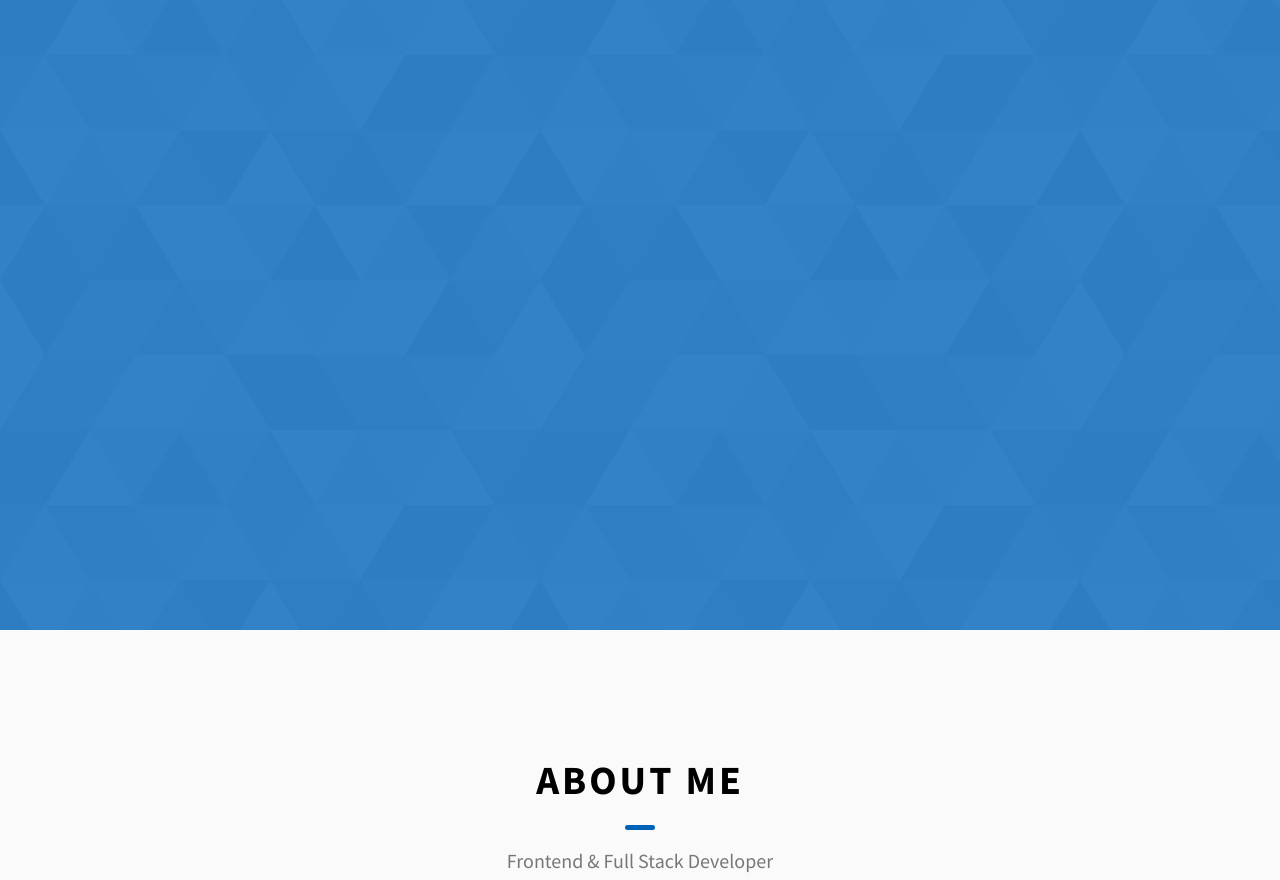
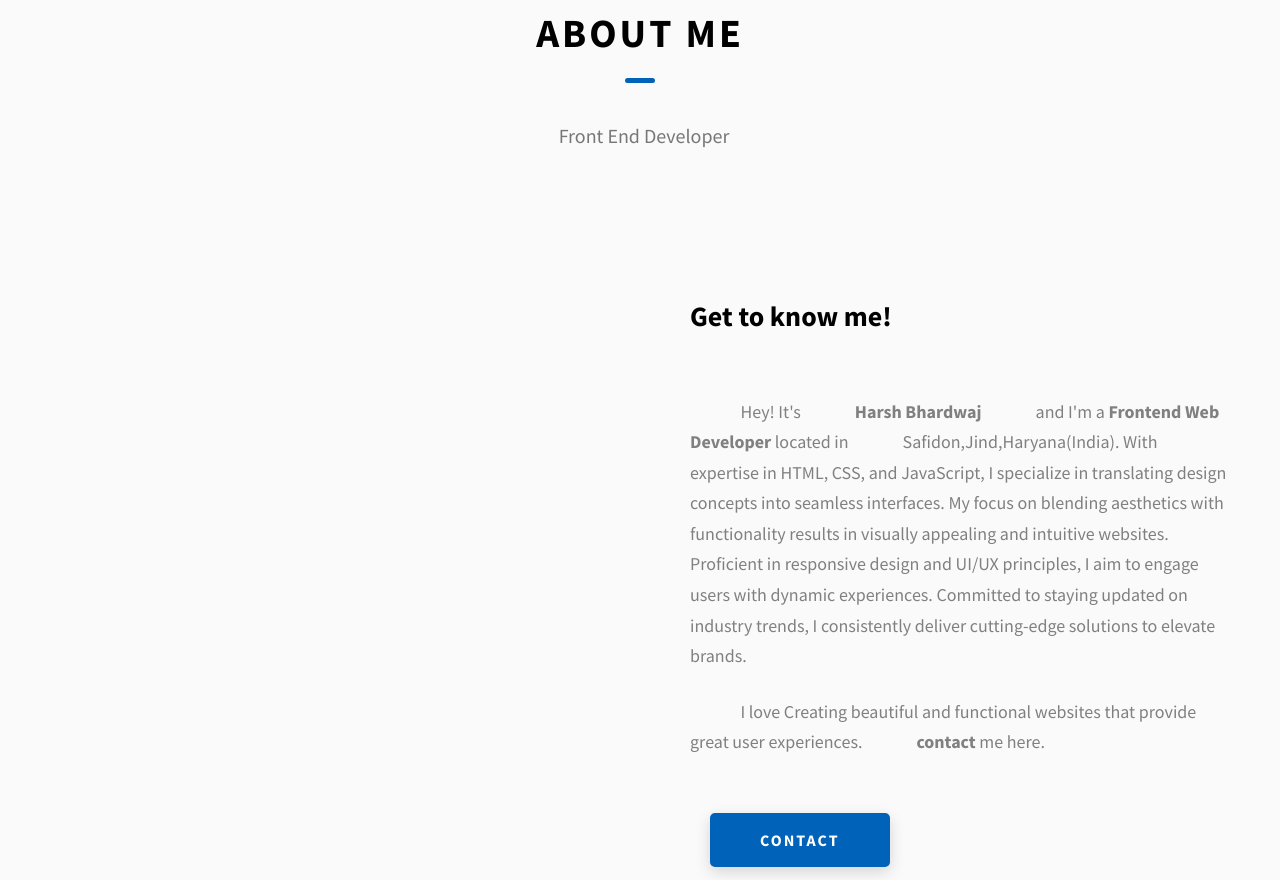
Before and after one commit to Harshsfd/Portfolio, a website: page index.html in a window 1280 px wide. Shown: the part 1000-1880 px from the top of the page. Drawn offline with nearby package versions, Linux system fonts and the light colour scheme.

Commit message:
Update index.html

```diff
--- a/index.html
+++ b/index.html
@@ -112,29 +112,27 @@
   </section>
 
   <!---About Section -->
- <section class="home-hero">
-    <!-- Hero section content as provided -->
-  </section>
-
   <section id="about" class="about sec-pad">
     <div class="main-container">
       <h2 class="heading heading-sec heading-sec__mb-med">
         <span class="heading-sec__main">About Me</span>
-        <span class="heading-sec__sub">Frontend & Full Stack Developer</span>
+        <span class="heading-sec__sub">
+          Front End Developer
+        </span>
       </h2>
       <div class="about__content">
         <div class="about__content-main">
           <h3 class="about__content-title">Get to know me!</h3>
           <div class="about__content-details">
             <p class="about__content-details-para">
-              Hey! I'm <strong>Harsh Bhardwaj</strong>, a passionate and results-driven <strong>Software Developer</strong>
-              with hands-on experience in full-stack web development. Skilled in Python, Django, React.js,
-              and RESTful API design. Proven ability to build scalable, user-centric applications.
-              Strong understanding of software engineering principles and agile methodologies.
-              Currently seeking to leverage my skills in a challenging software engineering role.
+              Hey! It's
+              <strong>Harsh Bhardwaj</strong>
+              and I'm a <strong> Frontend Web Developer </strong> located in
+              Safidon,Jind,Haryana(India). With expertise in HTML, CSS, and JavaScript, I specialize in translating design concepts into seamless interfaces. My focus on blending aesthetics with functionality results in visually appealing and intuitive websites. Proficient in responsive design and UI/UX principles, I aim to engage users with dynamic experiences. Committed to staying updated on industry trends, I consistently deliver cutting-edge solutions to elevate brands.
             </p>
             <p class="about__content-details-para">
-              I love creating beautiful and functional websites that provide great user experiences. Let's connect!
+              I love Creating beautiful and functional websites that provide great user experiences.
+              <strong>contact</strong> me here.
             </p>
           </div>
           <a href="#contact" class="btn btn--med btn--theme dynamicBgClr">Contact</a>
@@ -198,6 +196,7 @@
       </div>
     </div>
   </section>
+
   <!--Project Section-->
 
   <section id="projects" class="projects sec-pad">
```
Lines whose indentation alone changed are shown as unchanged.
